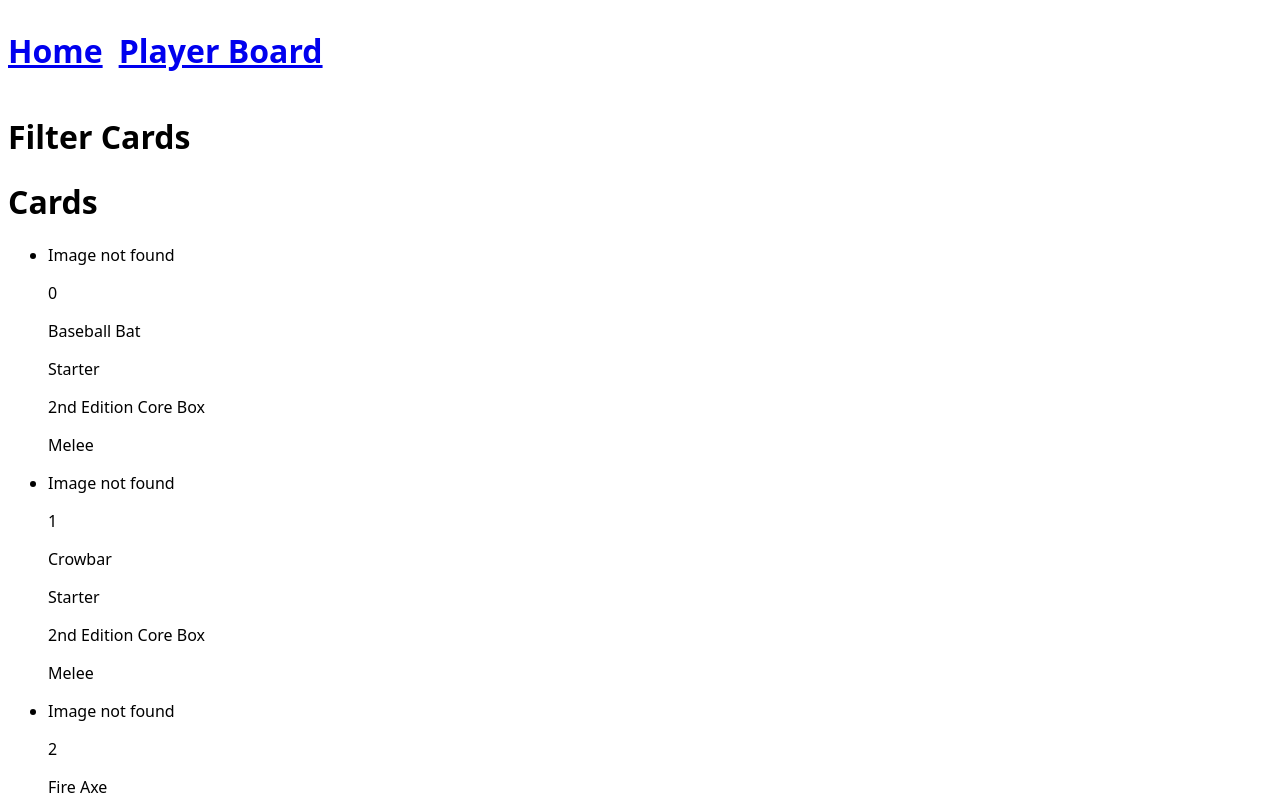
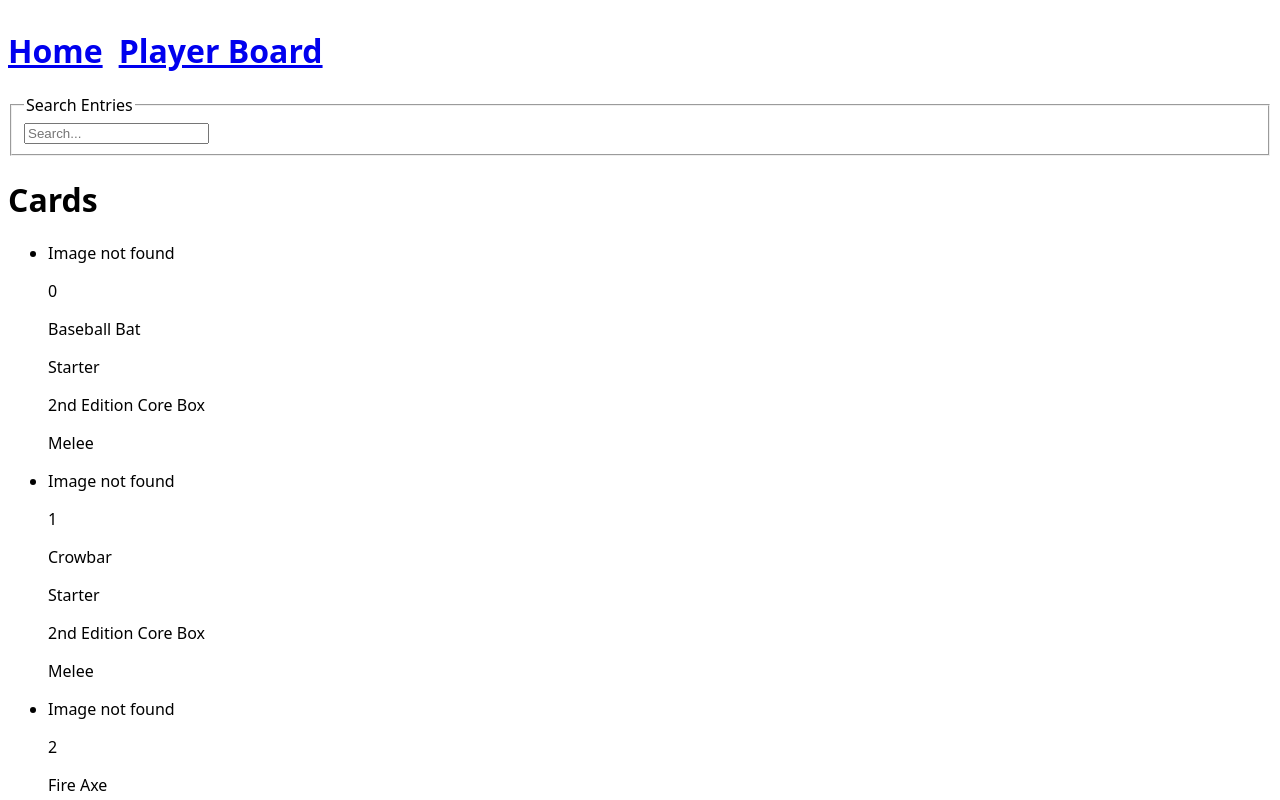
Before and after one commit to danijourdain/zombicide-database, a React (Vite) app in the folder website/: page / in a window 1280 px wide. Shown: the top 800 px of the page. Built offline with nearby package versions, Linux system fonts and the light colour scheme.

Commit message:
restructuring slightly

```diff
--- a/website/src/components/FilterCardForm.jsx
+++ /dev/null
@@ -1,7 +0,0 @@
-const FilterCardForm = () => {
-    return <>
-        <h1>Filter Cards</h1>
-    </>
-}
-
-export default FilterCardForm;
--- a/website/src/components/CardTile.jsx
+++ b/website/src/components/cards/CardTile.jsx
@@ -1,4 +1,4 @@
-import Image from "./Image";
+import Image from "../Image";
 
 const CardTile = ({card}) => {
     return (
--- a/website/src/components/FilteredCardList.jsx
+++ b/website/src/components/cards/FilteredCardList.jsx
@@ -1,7 +1,7 @@
 import { useSearchParams } from 'react-router-dom';
 
-import cardData from '../assets/card-list.json'
-import FilterCardForm from "./FilterCardForm";
+import cardData from '../../assets/card-list.json'
+import FilterCardForm from "../forms/FilterCardForm";
 import CardList from "./CardList"
 
 import {
@@ -11,7 +11,7 @@ import {
     sortCardsByName,
     sortCardsByType,
     sortCardsByEdition,
-} from '../utilities/cardFilterMethods';
+} from '../../utilities/cardFilterMethods';
 
 const sortMethods = [
     {name: "Default", method: sortCardsById},
@@ -54,11 +54,12 @@ const FilteredCardList = () => {
     return <>
         <search>
             <FilterCardForm
-              {...{searchText, selectedType, selectedEdition}}
+              {...{searchText, selectedType, selectedEdition, selectedSortMethod}}
                 onSearchTextChanged={handleSearchTextChanged}
                 onSelectedTypeChanged={handleSelectedTypeChanged}
                 onSelectedEditionChanged={handleSelectedEditionChanged}
                 onSelectedSortMethodChanged={handleSelectedSortMethodChanged}
+                sortMethodOptions={sortMethods}
             />
         </search>
         {searchText?
--- /dev/null
+++ b/website/src/components/forms/FilterCardForm.jsx
@@ -0,0 +1,24 @@
+import { bindValueEventSetter } from "../../utilities/eventHelpers";
+
+const FilterCardForm = ({
+    searchText, onSearchTextChanged,
+    selectedType, onSelectedTypeChanged,
+    selectedEdition, onSelectedEditionChanged,
+    selectedSortMethod, onSelectedSortMethodChanged,
+    sortMethodOptions
+}) => {
+    return <form onSubmit={e=>e.preventDefault()}>
+        <fieldset>
+            <legend>Search Entries</legend>
+            <label>
+                <input type="search" name="text"
+                placeholder="Search..."
+                maxLength="20"
+                value={searchText}
+                onChange={bindValueEventSetter(onSearchTextChanged)}/>
+            </label>
+        </fieldset>
+    </form>;
+}
+
+export default FilterCardForm;
--- a/website/src/pages/Home.jsx
+++ b/website/src/pages/Home.jsx
@@ -1,4 +1,4 @@
-import FilteredCardList from "../components/FilteredCardList";
+import FilteredCardList from "../components/cards/FilteredCardList";
 
 const Home = () => {
     return <>
--- /dev/null
+++ b/website/src/utilities/eventHelpers.js
@@ -0,0 +1,6 @@
+export function bindValueEventSetter(setValue)
+{
+    return (event) => {
+        setValue(event.target.value);
+    };
+}
```
Also changed, not shown: website/src/components/cards/CardList.jsx (renamed from website/src/components/CardList.jsx).
